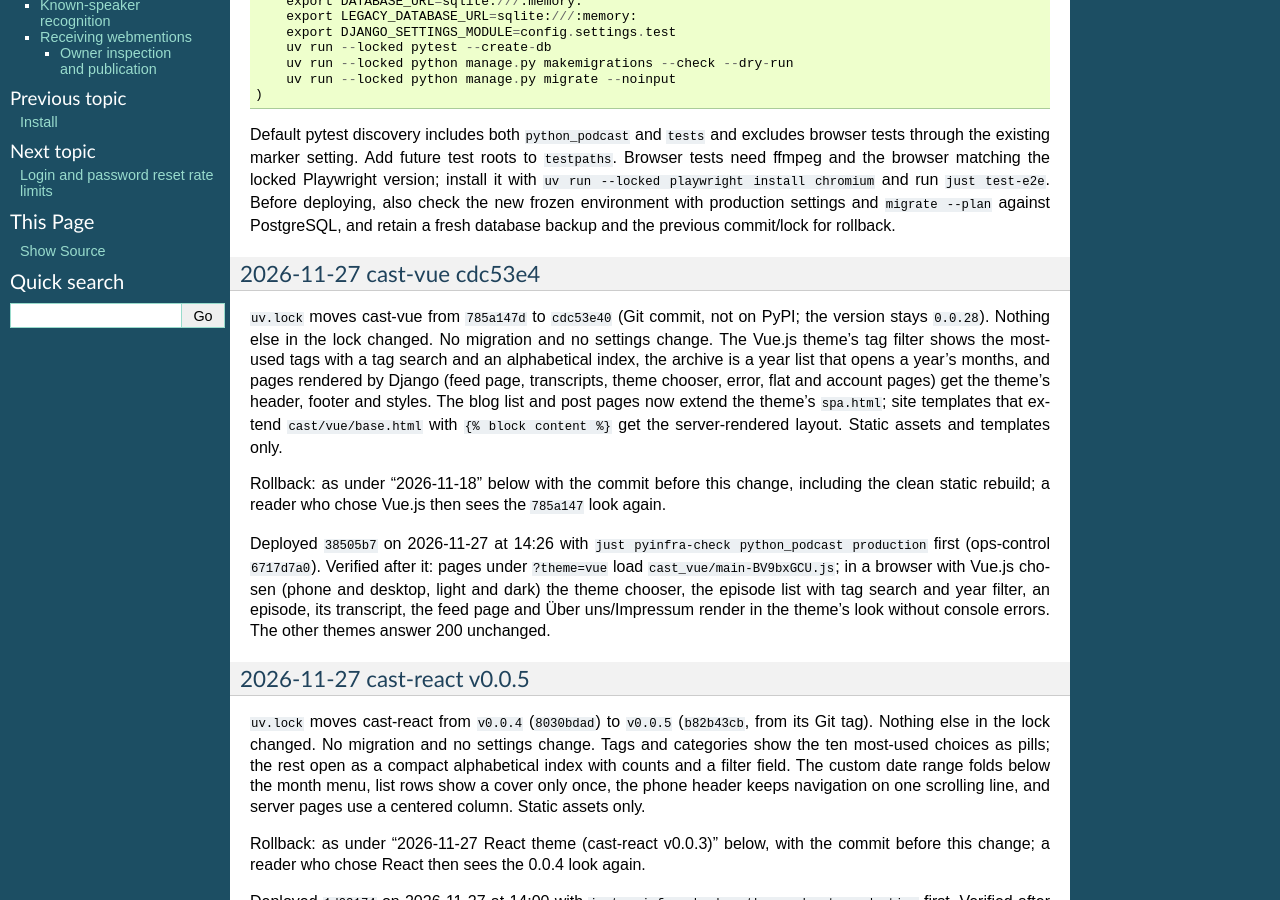
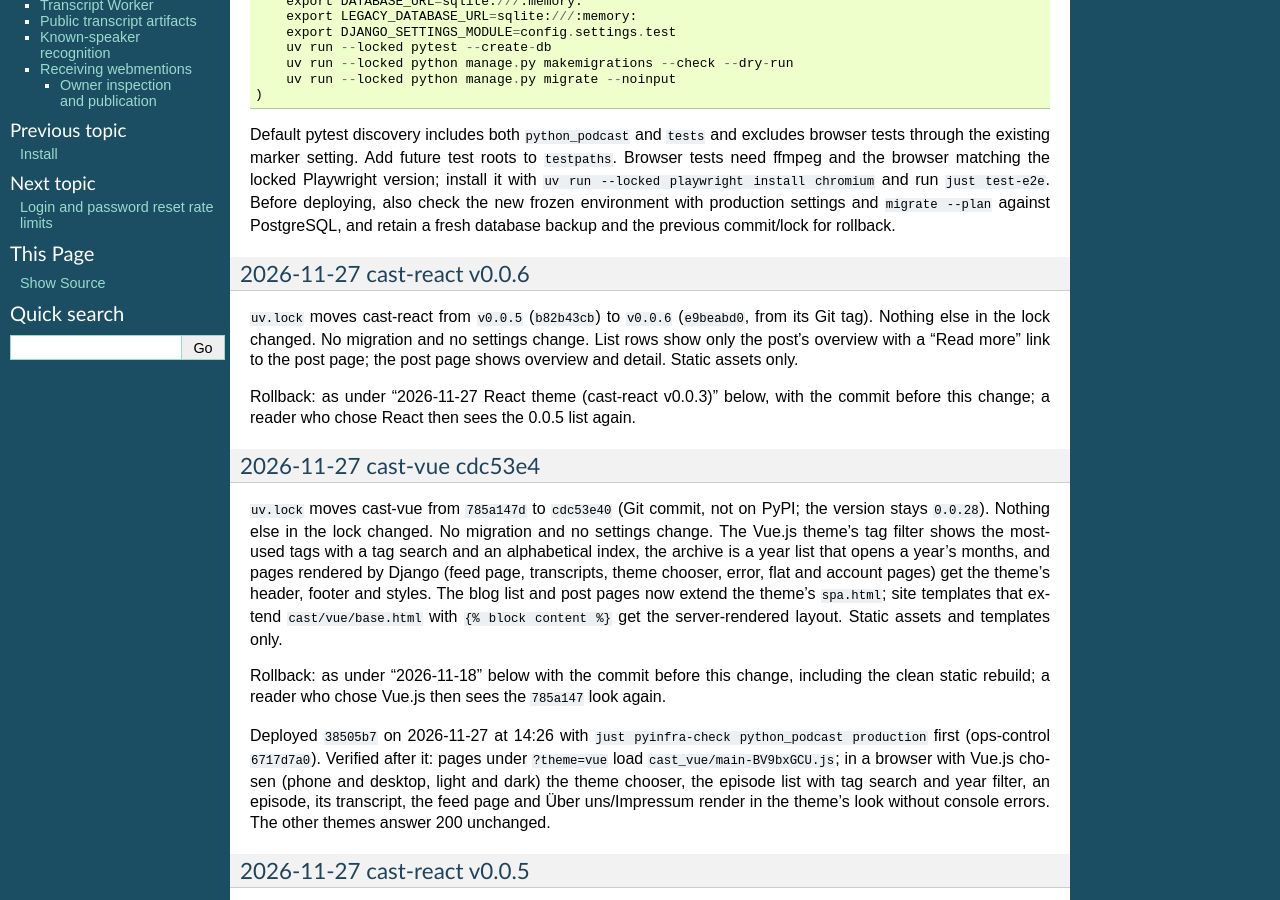
Before and after one commit to ephes/python-podcast, a Sphinx documentation site: the page built from docs/deploy.rst, in a window 1280 px wide and 900 px high, scrolled down 1149 px. Built offline with Sphinx 7.4.7, drawn with Linux system fonts in a browser that asks for light colours; some of the changed text lies outside the part shown.

Commit message:
Use cast-react v0.0.6 for the React theme
List rows show only the post's overview with a Read more link to the full post.

```diff
--- a/CHANGELOG.rst
+++ b/CHANGELOG.rst
@@ -3,6 +3,11 @@ Changelog
 
 Unreleased
 ----------
+
+* Move the React theme to cast-react ``v0.0.6`` (from ``v0.0.5``). Episode
+  lists show each episode's overview with a "Read more" link to the full
+  episode page, and list rows never show the detail part. Rollback in
+  ``docs/deploy.rst`` (2026-11-27 cast-react v0.0.6).
 
 * Move the Vue.js theme to cast-vue ``cdc53e4`` (from ``785a147``; Git
   commit, not on PyPI). The tag filter shows the most-used tags plus a tag
--- a/docs/deploy.rst
+++ b/docs/deploy.rst
@@ -74,6 +74,19 @@ locked Playwright version; install it with ``uv run --locked playwright install
 chromium`` and run ``just test-e2e``. Before deploying, also check the new frozen
 environment with production settings and ``migrate --plan`` against PostgreSQL,
 and retain a fresh database backup and the previous commit/lock for rollback.
+
+2026-11-27 cast-react v0.0.6
+~~~~~~~~~~~~~~~~~~~~~~~~~~~~
+
+``uv.lock`` moves cast-react from ``v0.0.5`` (``b82b43cb``) to ``v0.0.6``
+(``e9beabd0``, from its Git tag). Nothing else in the lock changed. No
+migration and no settings change. List rows show only the post's overview
+with a "Read more" link to the post page; the post page shows overview and
+detail. Static assets only.
+
+Rollback: as under "2026-11-27 React theme (cast-react v0.0.3)" below, with the
+commit before this change; a reader who chose React then sees the 0.0.5 list
+again.
 
 2026-11-27 cast-vue cdc53e4
 ~~~~~~~~~~~~~~~~~~~~~~~~~~~
--- a/pyproject.toml
+++ b/pyproject.toml
@@ -60,7 +60,7 @@ dev = [
 # Vue theme redesign, pinned to a commit (not on PyPI).
 cast-vue = { git = "https://github.com/ephes/cast-vue", rev = "cdc53e40e13ea2b9dfdbe328b28f52ccfc3cbdc5" }
 # React theme, pinned to a release tag (not on PyPI).
-cast-react = { git = "https://github.com/ephes/cast-react", tag = "v0.0.5" }
+cast-react = { git = "https://github.com/ephes/cast-react", tag = "v0.0.6" }
 # Git sources for deploys (rsync sends the working tree, so the deployed
 # pyproject must resolve server-side). Production and staging both use the
 # persistent player from cast-bootstrap5 main.
```
Also changed, not shown: 1 other file.
